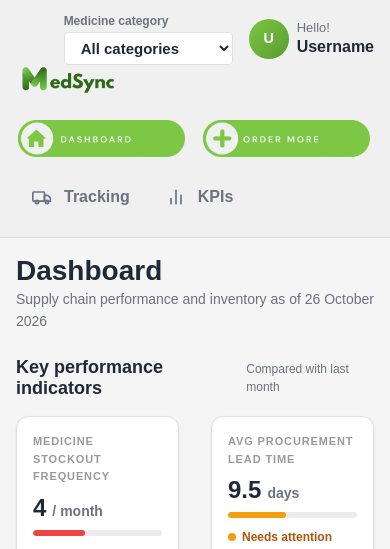
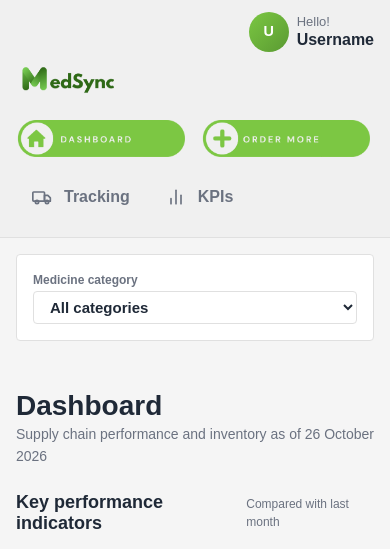
Before and after one commit to u24645177/BFB321_Group4_Project, a Flask app: page / in a window 390 px wide; the page is wider, and only the part inside the window is pictured. Shown: the top 549 px of that part. Run offline with Flask 3, Linux system fonts and the light colour scheme.

Commit message:
fixing catergory display on phone view

```diff
--- a/static/css/dashboard.css
+++ b/static/css/dashboard.css
@@ -584,3 +584,46 @@
     background: var(--green);
     color: #fff;
 }
+
+
+/* Mobile-only category filter */
+.category-mobile {
+    display: none;  /* Hidden on desktop */
+}
+
+@media (max-width: 480px) {
+    .category-mobile {
+        display: flex;
+        flex-direction: column;
+        gap: 2px;
+        margin-bottom: 24px;
+        padding: 16px;
+        background: var(--surface);
+        border: 1px solid var(--border);
+        border-radius: var(--radius-sm);
+    }
+
+    .category-mobile label {
+        font-size: 0.75rem;
+        font-weight: 600;
+        color: var(--text-secondary);
+    }
+
+    .category-mobile select {
+        min-width: 0;
+        width: 100%;
+        padding: 6px 32px 6px 12px;
+        border: 1px solid var(--border);
+        border-radius: var(--radius-sm);
+        background-color: var(--surface);
+        color: var(--text-primary);
+        font-family: inherit;
+        font-size: 0.9375rem;
+        font-weight: 600;
+        cursor: pointer;
+    }
+
+    .category-mobile select:focus {
+        border-color: var(--primary);
+    }
+}
--- a/static/css/style.css
+++ b/static/css/style.css
@@ -785,6 +785,12 @@ footer a:hover {
                 display: flex;
             }
 
+@media (max-width: 480px) {
+    .topbar .category {
+        display: none;  /* Hide on phone */
+    }
+}
+
             .topbar .profile {
                 margin-left: 0;
                 gap: 8px;
--- a/templates/index.html
+++ b/templates/index.html
@@ -13,6 +13,22 @@
 {% set alert_type_labels = {'kpi': 'Critical KPI', 'delayed': 'Delayed order', 'approval': 'Approval bottleneck', 'delivery': 'Delivery issue'} %}
 
 <div class="dash">
+
+<!-- Mobile-only category filter -->
+<div class="category-mobile">
+    <label for="category-select">Medicine category</label>
+    <select id="category-select-mobile" name="category" onchange="window.location.href='/?category=' + this.value;">
+        {% set current_category = request.args.get('category', 'all') %}
+        <option value="all" {% if current_category == 'all' %}selected{% endif %}>All categories</option>
+        <option value="antibiotics" {% if current_category == 'antibiotics' %}selected{% endif %}>Antibiotics</option>
+        <option value="analgesics" {% if current_category == 'analgesics' %}selected{% endif %}>Analgesics</option>
+        <option value="antiretrovirals" {% if current_category == 'antiretrovirals' %}selected{% endif %}>Antiretrovirals</option>
+        <option value="vaccines" {% if current_category == 'vaccines' %}selected{% endif %}>Vaccines</option>
+        <option value="antidiabetics" {% if current_category == 'antidiabetics' %}selected{% endif %}>Antidiabetics</option>
+        <option value="respiratory" {% if current_category == 'respiratory' %}selected{% endif %}>Respiratory</option>
+    </select>
+</div>
+
     <header>
         <h1 class="dash-title">Dashboard</h1>
         <p class="dash-subtitle">
```
